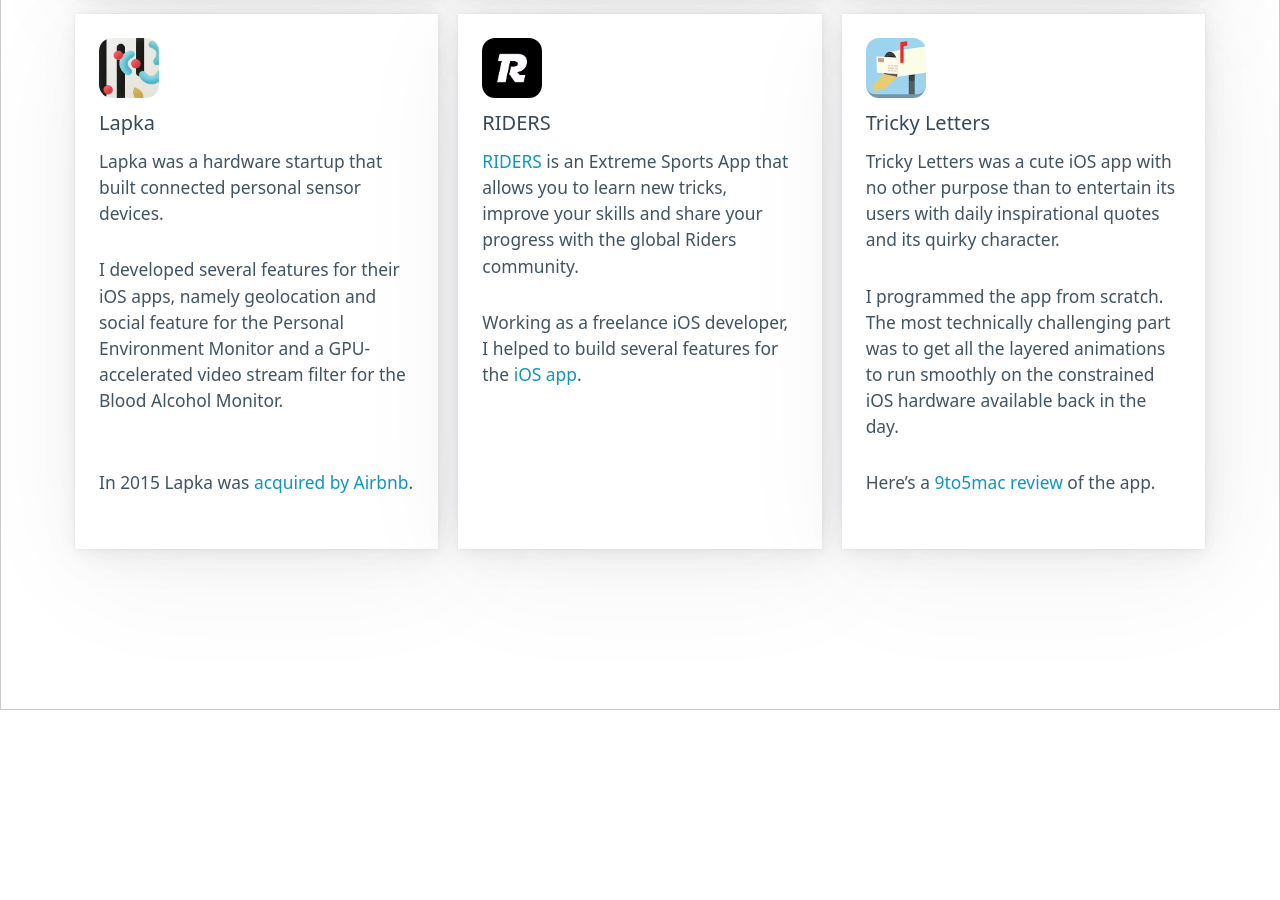
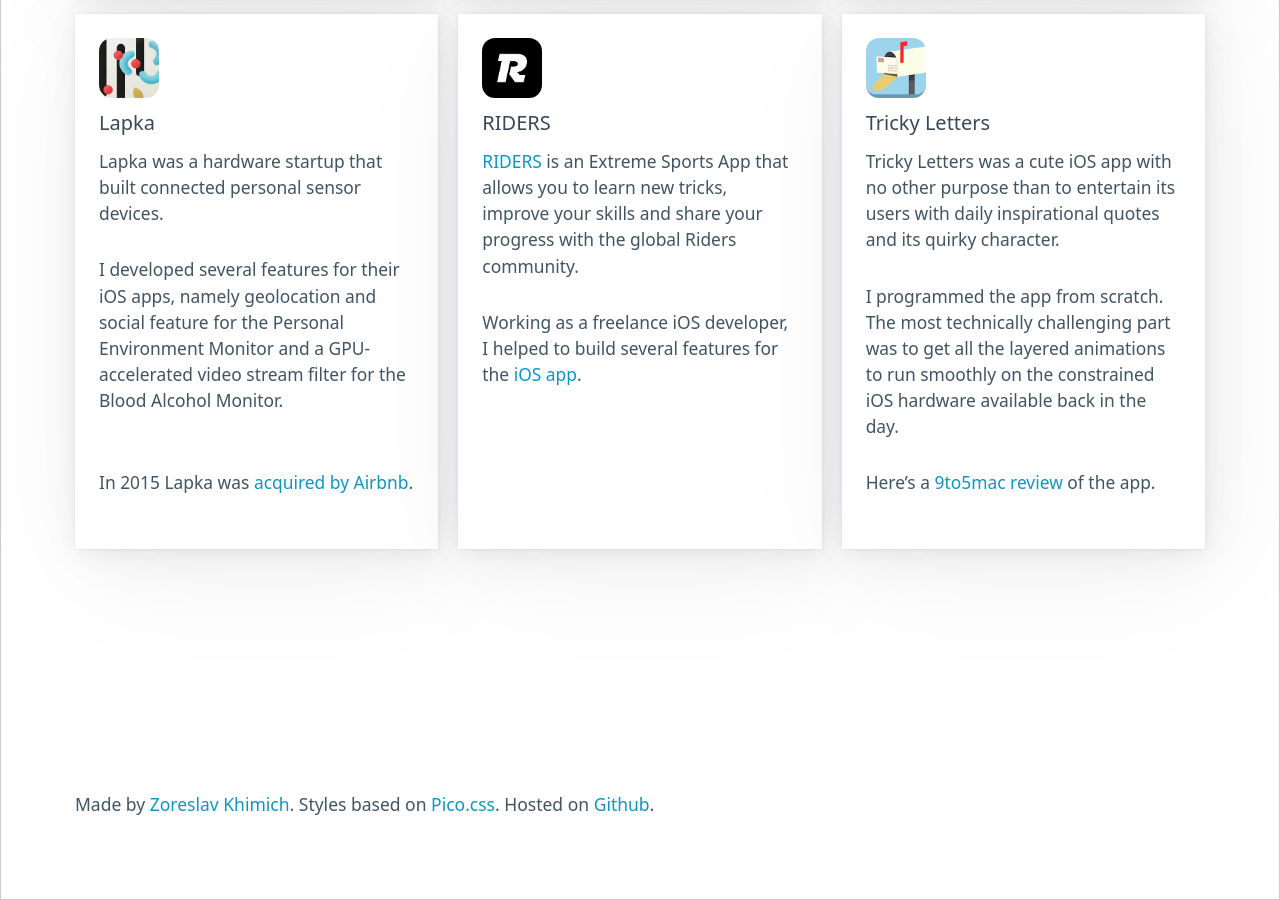
Before and after one commit to zrxq/zrxq.github.io, a Jekyll site: the page built from index.md, in a window 1280 px wide and 900 px high, scrolled down 2105 px. Built offline with Jekyll 4.4.1, drawn with Linux system fonts in a browser that asks for light colours; before the commit the page ends 2815 px from its top, so only the background shows below that.

Commit message:
add: Footer

```diff
--- a/_layouts/profile.html
+++ b/_layouts/profile.html
@@ -19,3 +19,6 @@
 {{ content }}
 <script src="../js/minimal-theme-switcher.js"></script>
 </main>
+<footer class="container">
+	<small>Made by <a href="mailto:me@zoreslav.com">Zoreslav Khimich</a>. Styles based on <a href="https://picocss.com">Pico.css</a>. Hosted on <a href="https://pages.github.com">Github</a>.</small>
+</footer>
```
